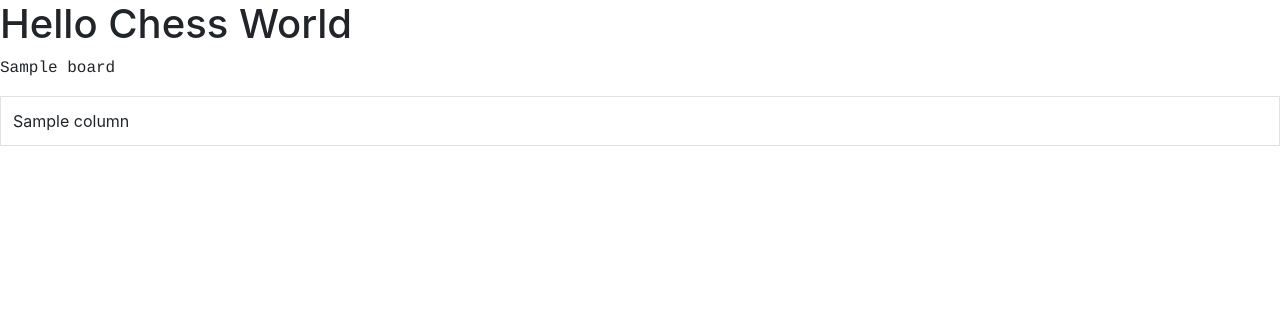
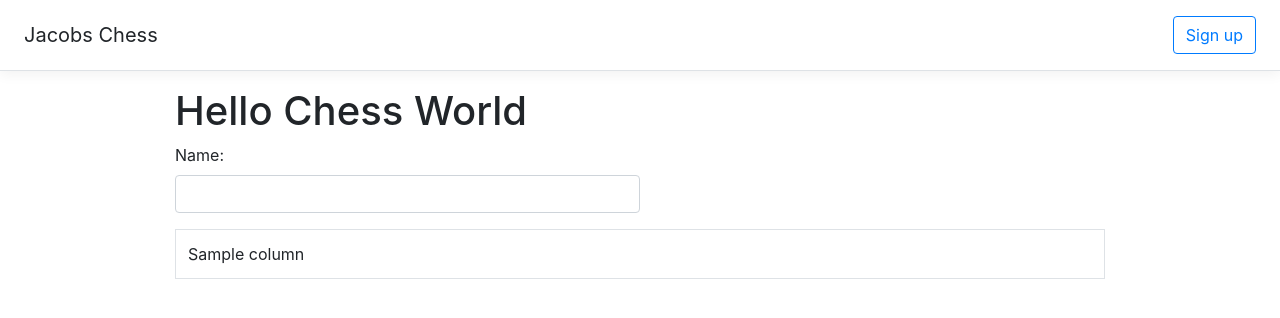
Before and after one commit to jrj92280/python-eve-backend, a Python web app: template templates/chess.html in a window 1280 px wide. Shown: the top 318 px of the page. Run offline with Jinja, Linux system fonts and the light colour scheme; the template is opened without the code that fills it: most values are stand-ins (such as "Sample title", 1, 10 or a date in 2020); some libraries are stand-ins or nearby versions.

Commit message:
Add chess game layout

```diff
--- a/requirements.txt
+++ b/requirements.txt
@@ -1,2 +1,4 @@
 eve
 pymongo
+
+pytest
--- a/static/css/styles.css
+++ b/static/css/styles.css
@@ -1,3 +1,29 @@
+html {
+  font-size: 14px;
+}
+
+@media (min-width: 768px) {
+  html {
+    font-size: 16px;
+  }
+}
+
+.container {
+  max-width: 960px;
+}
+
 .chess-board {
     font-family: Courier, monospace;
 }
+
+.border-top {
+  border-top: 1px solid #e5e5e5;
+}
+
+.border-bottom {
+  border-bottom: 1px solid #e5e5e5;
+}
+
+.box-shadow {
+  box-shadow: 0 .25rem .75rem rgba(0, 0, 0, .05);
+}
--- a/templates/chess.html
+++ b/templates/chess.html
@@ -1,23 +1,39 @@
 <!doctype html>
 <html lang="en">
-
 <head>
-    <title>Chess</title>
+    <title>Jacobs Chess</title>
 
     <meta charset="utf-8">
     <meta name="viewport" content="width=device-width, initial-scale=1, shrink-to-fit=no">
-    <link rel="icon" href="{{ url_for('static', filename='favicon.ico') }}" />
+    <link rel="icon" href="{{ url_for('static', filename='favicon.ico') }}"/>
 
     <!-- Bootstrap core CSS -->
     <link rel="stylesheet" href="https://stackpath.bootstrapcdn.com/bootstrap/4.1.3/css/bootstrap.min.css">
-    <!-- Custom CSS -->
+
+    <!-- Custom styles for this template -->
     <link rel="stylesheet" href="{{ url_for('static', filename='css/styles.css') }}">
 </head>
-
 <body>
 
+<div class="d-flex flex-column flex-md-row align-items-center p-3 px-md-4 mb-3 bg-white border-bottom box-shadow">
+    <h5 class="my-0 mr-md-auto font-weight-normal">Jacobs Chess</h5>
+    <!--
+    <nav class="my-2 my-md-0 mr-md-3">
+        <a class="p-2 text-dark" href="#">Features</a>
+        <a class="p-2 text-dark" href="#">Enterprise</a>
+        <a class="p-2 text-dark" href="#">Support</a>
+        <a class="p-2 text-dark" href="#">Pricing</a>
+    </nav>
+    -->
+    <a class="btn btn-outline-primary" href="#">Sign up</a>
+</div>
+
+<div class="container">
     <h1>Hello Chess World</h1>
-    <p class='chess-board'>{{board | safe}}</p>
+    <div class="form-group w-50">
+        <label for="usr">Name:</label>
+        <input type="text" class="form-control" id="usr">
+    </div>
     <table class="table table-bordered">
         {% for row in game_board %}
         {% set row_index = loop.index %}
@@ -30,11 +46,20 @@
         </tr>
         {% endfor %}
     </table>
+</div>
+<!--
+    <footer class="pt-4 my-md-5 pt-md-5 border-top">
+        <div class="row">
+            <div class="col-12 col-md">
+                <small class="d-block mb-3 text-muted">&copy; 2017-2018</small>
+            </div>
+        </div>
+    </footer>
+-->
 
-    <script src="https://code.jquery.com/jquery-3.3.1.min.js"></script>
-    <script src="https://cdnjs.cloudflare.com/ajax/libs/popper.js/1.14.3/umd/popper.min.js"></script>
-    <script src="https://stackpath.bootstrapcdn.com/bootstrap/4.1.3/js/bootstrap.min.js"></script>
+<script src="https://code.jquery.com/jquery-3.3.1.min.js"></script>
+<script src="https://cdnjs.cloudflare.com/ajax/libs/popper.js/1.14.3/umd/popper.min.js"></script>
+<script src="https://stackpath.bootstrapcdn.com/bootstrap/4.1.3/js/bootstrap.min.js"></script>
 
 </body>
-
 </html>
```
